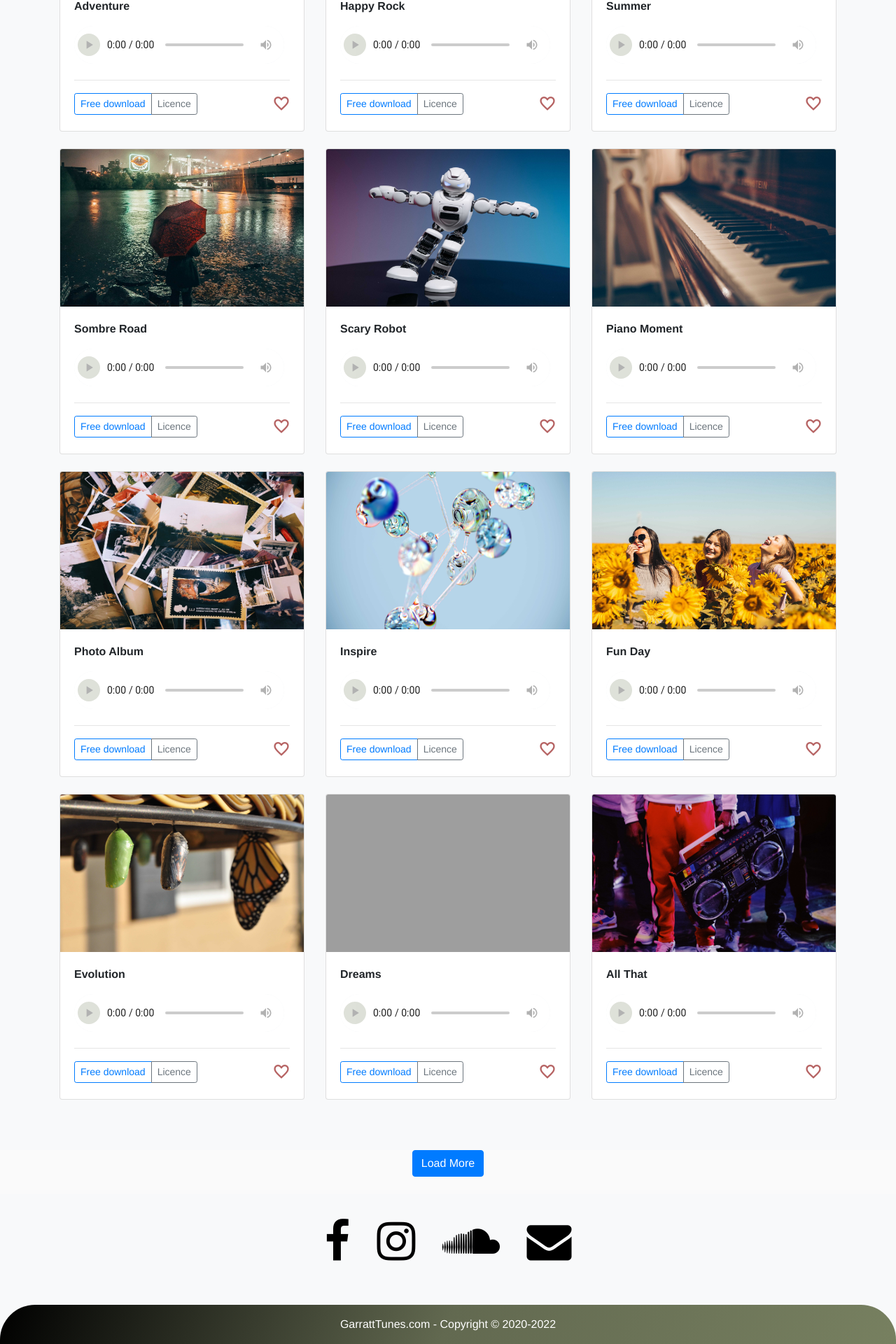
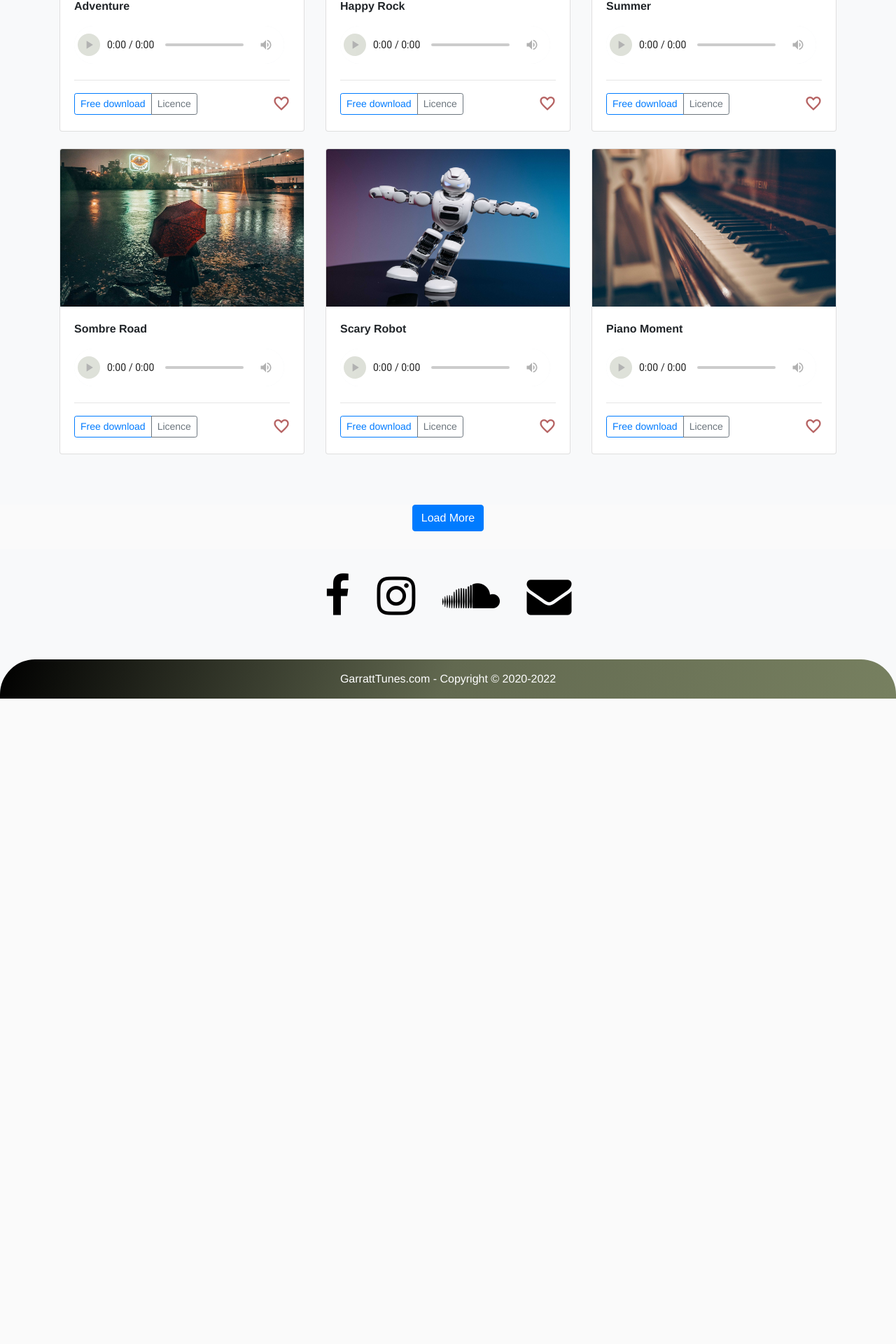
Before and after one commit to ChadG-202/Django-Music-Store, a Django app: page / in a window 1280 px wide. Shown: the part 1109-3029 px from the top of the page at 70% size. After the commit the page ends 2107 px from the top, so only its background shows below. Run offline with Django 4.2, Linux system fonts and the light colour scheme; data comes from the database, SQL or seed files in the repository; some libraries are stand-ins or nearby versions; grey boxes are pictures that could not be loaded.

Commit message:
load more

```diff
--- a/musicSite/settings.py
+++ b/musicSite/settings.py
@@ -56,7 +56,7 @@ ROOT_URLCONF = 'musicSite.urls'
 TEMPLATES = [
     {
         'BACKEND': 'django.template.backends.django.DjangoTemplates',
-        'DIRS': [],
+        'DIRS': [BASE_DIR / 'templates'],
         'APP_DIRS': True,
         'OPTIONS': {
             'context_processors': [
--- a/static/js/index.js
+++ b/static/js/index.js
@@ -21,10 +21,13 @@ for (i = 0; i < updateBtns.length; i++) {
 function updateSearch(style){
     if (category == undefined){
         category = {'style':style}
+        search = {'size':6}
     }else{
         category['style'] = style
+        search['size'] = 6
     }
     document.cookie = 'category=' + JSON.stringify(category) + ";domain=;path=/"
+    document.cookie = 'search=' + JSON.stringify(search) + ";domain=;path=/"
     location.reload()
     const element = document.getElementById("cards");
     element.scrollIntoView();
--- a/store/templates/store/index.html
+++ b/store/templates/store/index.html
@@ -45,7 +45,7 @@
         <div class="album py-5 bg-light" id="cards">
             <div class="container index">
                 <div class="row">
-                    {% for song in songs|slice:":12" %}
+                    {% for song in songs %}
                     <div class="col-sm-12 col-md-6 col-lg-4">
                         <div class="card mb-4 box-shadow">
                             <img class="card-img-top" src="static{{song.imageURL}}" loading="lazy" alt="Thumbnail" style="height: 225px; width: 100%; display: block;">
@@ -80,8 +80,12 @@
         </div>
 
         <!-- Load more songs -->
-        <div class="load-more-wrapper" style="text-align: center; padding-bottom: 25px;">
-            <button class="btn btn-primary">Load More</button>
+        <div class="load-more-wrapper" id="moreWrapper" style="text-align: center; padding-bottom: 25px;">
+            {% if searchSize > 12 %}
+            <p>No more songs</p>
+            {% else %}
+            <button class="btn btn-primary more">Load More</button>
+            {% endif %}
         </div>
 
         <!-- Modal -->
@@ -123,4 +127,26 @@
             </div>
         </div>
     </main>
+
+    <script type="text/javascript">
+        var num = '{{searchSize}}'
+        var moreBtns = document.getElementsByClassName('more')
+
+        for (i = 0; i < moreBtns.length; i++) {
+            moreBtns[i].addEventListener('click', function(){
+                increaseSearchSize()
+            })
+        }
+
+        function increaseSearchSize() {
+            num = parseInt(num) + 6;
+            if (search == undefined){
+                search = {'size':num}
+            }else{
+                search['size'] = num
+            }
+            document.cookie = 'search=' + JSON.stringify(search) + ";domain=;path=/"
+            location.reload()
+        }
+     </script>
 {% endblock content %}
--- a/store/templates/store/main.html
+++ b/store/templates/store/main.html
@@ -62,6 +62,15 @@
 
         console.log('hearted:', hearted)
 
+        var search = JSON.parse(getCookie('search'))
+
+        if (search == undefined) {
+            search = {}
+            document.cookie = 'search=' + JSON.stringify(search) + ";domain=;path=/"
+        }
+
+        console.log('search:', search)
+
     </script>
 </head>
 <body>
--- a/store/views.py
+++ b/store/views.py
@@ -28,15 +28,28 @@ def index(request):
 	for heart in hearted:
 		likeList.append(int(heart))
 
+	try:
+		search = json.loads(request.COOKIES['search'])
+	except:
+		search = {}
+		print('search:', search)
+
+	try:
+		searchSize = search['size']
+		print(searchSize)
+	except:
+		searchSize = 6
+
+
 	if filteredSearch != 'Browse All' and filteredSearch != '':
 		if filteredSearch == 'favourite':
-			songs = Music.objects.filter(id__in = likeList).order_by('-date_added')
+			songs = Music.objects.filter(id__in = likeList).order_by('-date_added')[:searchSize]
 		else:
-			songs = Music.objects.filter(genre__contains = filteredSearch).order_by('-date_added')
+			songs = Music.objects.filter(genre__contains = filteredSearch).order_by('-date_added')[:searchSize]
 	else:
-		songs = Music.objects.all().order_by('-date_added')
+		songs = Music.objects.all().order_by('-date_added')[:searchSize]
 
-	context = {'songs':songs, 'likeList':likeList}
+	context = {'songs':songs, 'likeList':likeList, 'searchSize': searchSize}
 	return render(request, 'store/index.html', context)
 
 def pricing(request):
```
